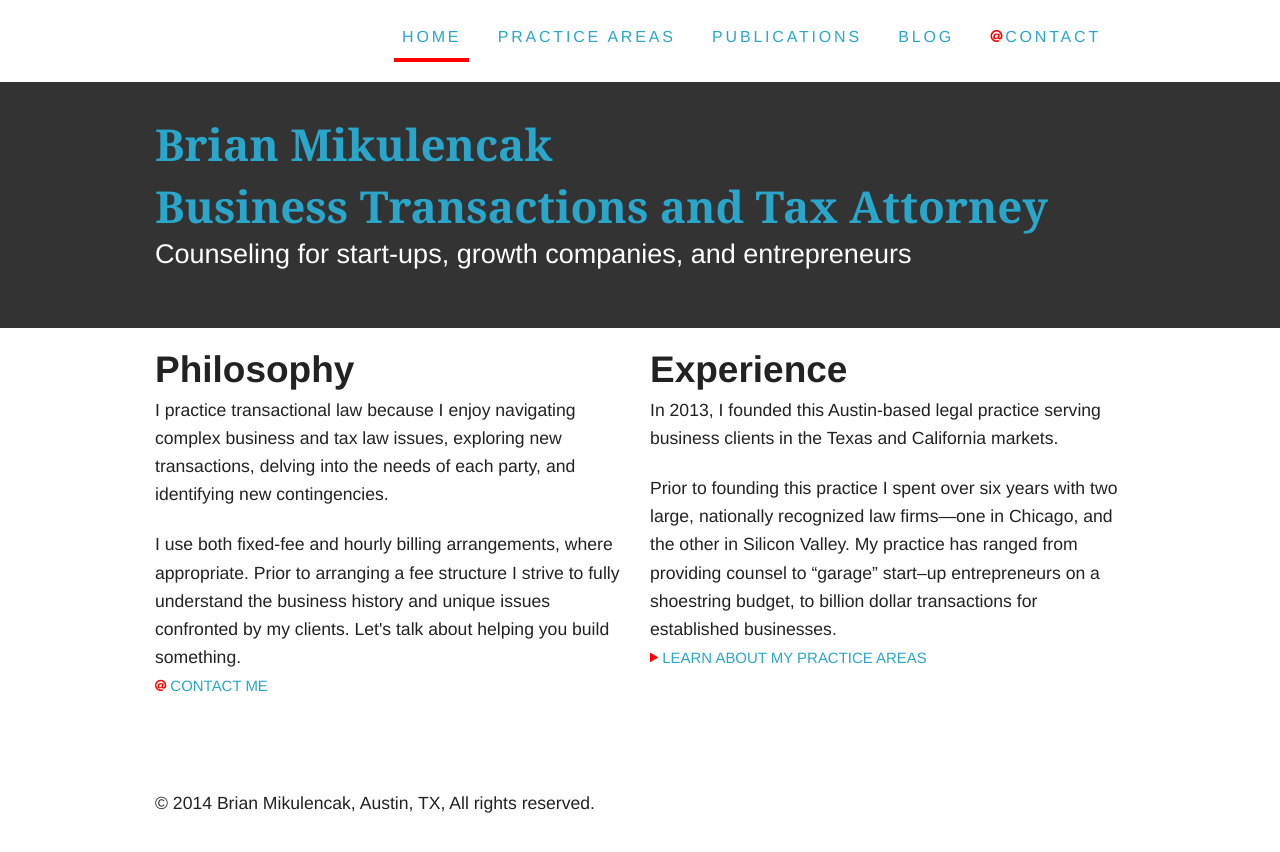
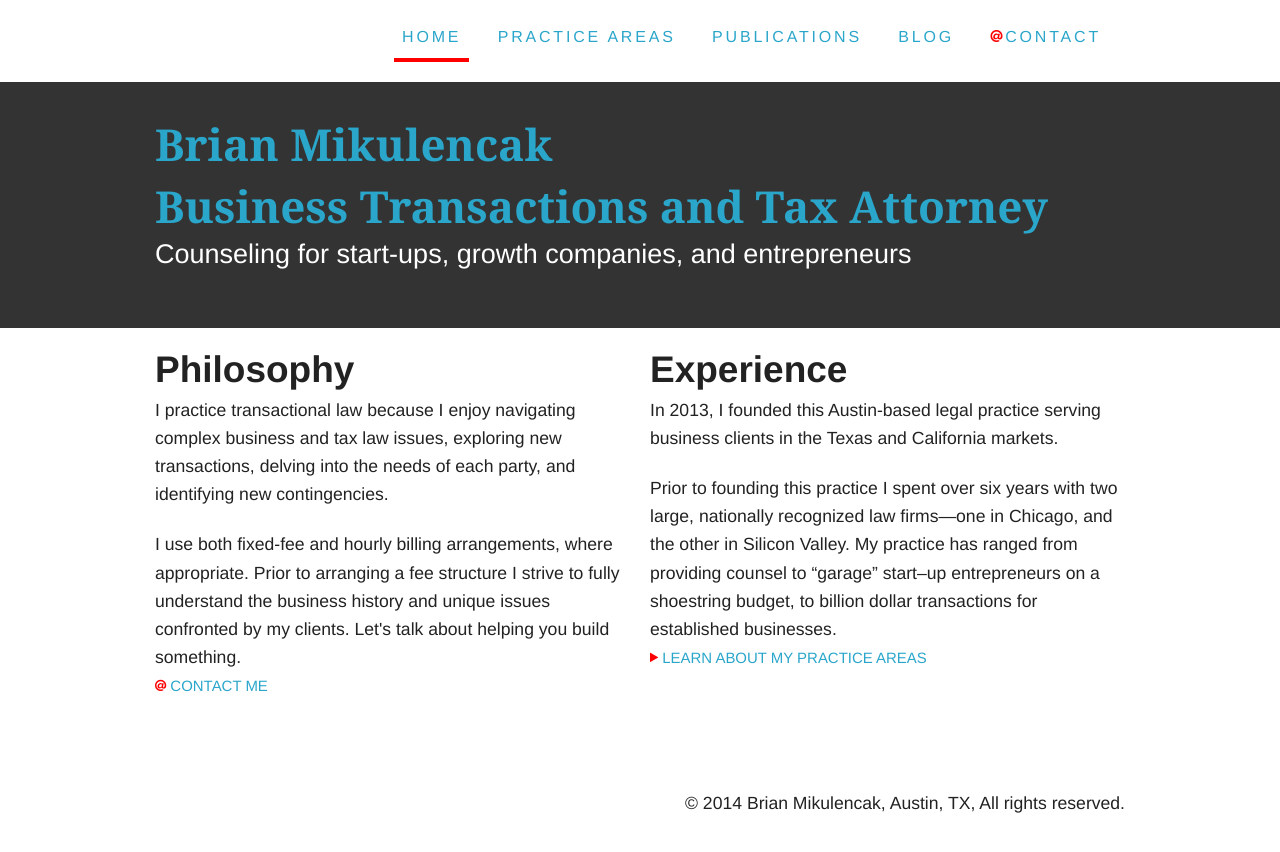
Before and after one commit to brianmik/bmaustinlaw, a Jekyll site: the page built from index.html, in a window 1280 px wide. Shown: the top 852 px of the page. Built offline with Jekyll 4.4.1, drawn with Linux system fonts in a browser that asks for light colours; Markdown is read by kramdown in place of the engine named in the settings; comment, search, counter and statistics services are not loaded.

Commit message:
moved upcounsel badge to footer

```diff
--- a/_config.yml
+++ b/_config.yml
@@ -17,7 +17,7 @@
                   <span class="uc-badge"></span>
                   <script type="text/javascript" src="https://usercdn.upcounsel.com/52741ee4ce77a705684ec99d/badge/badge.js"></script>
                 </p>
-                <p>&copy; 2014 Brian Mikulencak, Austin, TX, All rights reserved.</p>
+                <p class="right">&copy; 2014 Brian Mikulencak, Austin, TX, All rights reserved.</p>
               </footer>
             </div>
           </div>
```
